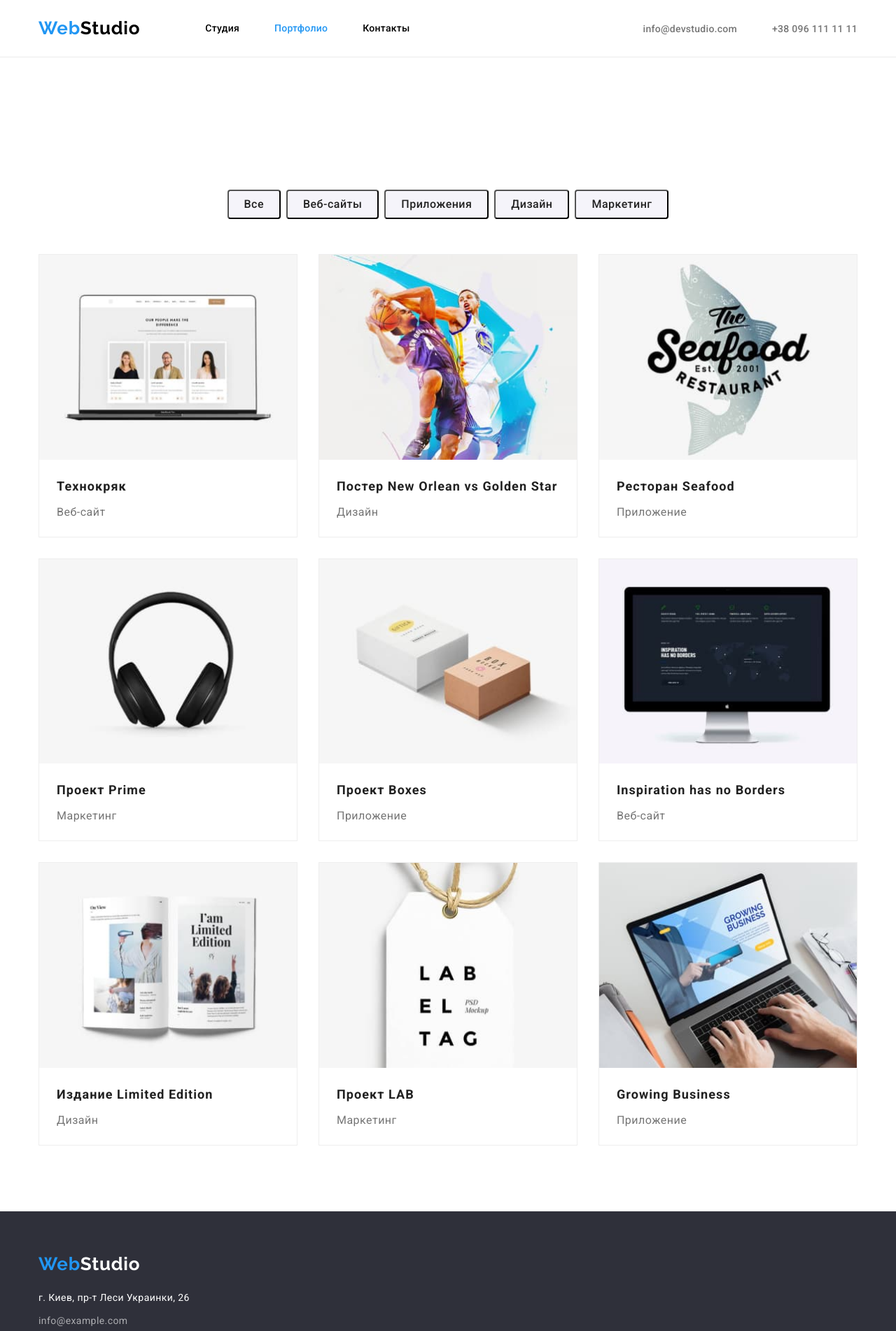
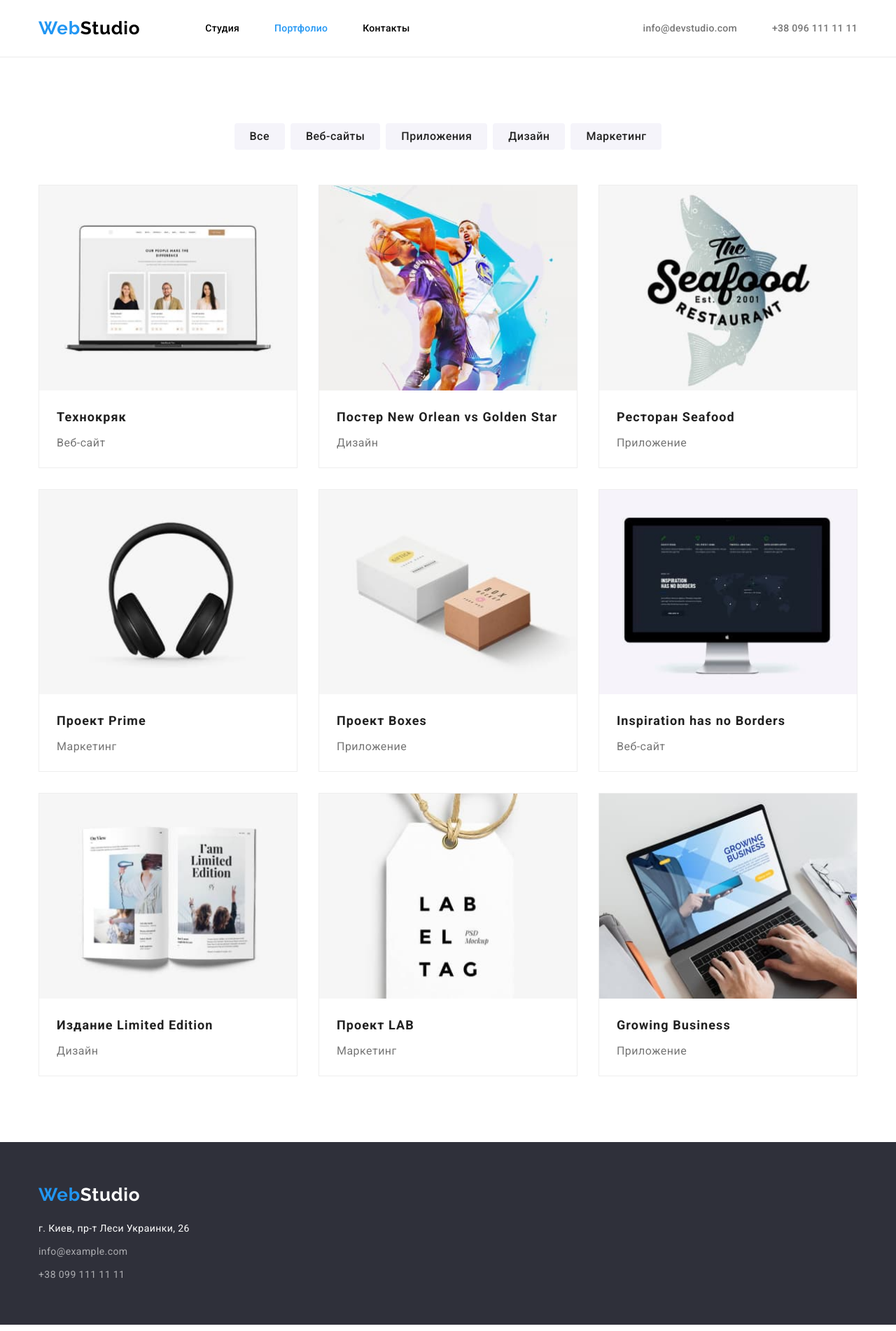
Before and after one commit to Paul-Semenko/goit-markup-hw-03, a plain HTML site: page portfolio.html in a window 1280 px wide. Shown: the top 1902 px of the page at 70% size. Drawn offline with nearby package versions, Linux system fonts and the light colour scheme.

Commit message:
commit-04

```diff
--- a/css/style.css
+++ b/css/style.css
@@ -85,8 +85,8 @@ img {
 /*---------- Header ------------------- */
 
 .header {
-    padding-top: 25px;
-    padding-bottom: 25px;
+    /* padding-top: 25px;
+    padding-bottom: 25px; */
     border-bottom: var(--border-color)1px solid;
 }
 
@@ -135,7 +135,8 @@ img {
     margin-right: auto;
 }
 
-.site-nav {
+.site-nav,
+.contacts {
     margin-top: 0;
     margin-bottom: 0;
     padding-left: 0px;
@@ -152,6 +153,21 @@ img {
 
 .site-nav .link {
     color: var(--main-text);
+}
+
+.logo {
+    padding-top: 25px;
+    padding-bottom: 25px;
+}
+
+.link,
+.header-link {
+    padding-top: 32px;
+    padding-bottom: 32px;
+}
+
+.site-nav .link,
+.header-link {
     font-weight: 500;
     line-height: 1.15;
     letter-spacing: 0.02em;
@@ -171,11 +187,7 @@ img {
 }
 
 .header-link {
-    margin: ;
     color: var(--paragraph-color);
-    font-weight: 500;
-    line-height: 1.15;
-    letter-spacing: 0.02em;
 }
 
 
@@ -183,6 +195,7 @@ img {
 
 .buttons {
     padding: 6px 22px;
+    border: 0;
     border-radius: 4px;
     color: var(--title-color);
     background: var(--buttons-background);
@@ -205,17 +218,14 @@ img {
 
 .section-btn {
     display: inline-flex;
-    margin-right: auto;
-    margin-left: auto;
-    margin-top: 0px;
-    margin-bottom: auto;
+    margin-top: 0;
+    margin-bottom: 50px;
     padding: 0;
-    padding-top: 95px;
-    padding-bottom: 50px;
 }
 
 .btn-list {
     display: flex;
+    justify-content: center;
 }
 
 .button-items:not(:last-child) {
@@ -296,38 +306,40 @@ img {
 /*------------- Footer -----------------*/
 
 .footer {
-    height: 252px;
+    padding-top: 60px;
+    padding-bottom: 60px;
     background-color: var(--dark-bg-color);
+}
+
+.footer-logo {
+    display: inline-block;
+    margin: 0;
+    margin-bottom: 20px;
 }
 
 .place {
     font-style: normal;
-}
-
-.footer-logo {
-    display: inline-block;
-    padding-top: 60px;
-    margin: 0px;
-    padding-bottom: 20px;
+    display: block;
+    margin-bottom: 0;
+    margin-top: 0;
+    padding: 0;
 }
 
 .footer-contacts {
-    margin-bottom: 0px;
-    margin-top: 0px;
-    padding-left: 0px;
-    padding-bottom: 30px;
-}
-
-.footer-contacts .footer-link {
-    display: inline-block;
-    margin: 9px;
-    margin-top: 0px;
-    margin-left: 0px;
+    margin: 0;
+    padding: 0;
 }
 
 .location {
+    margin-top: 0px;
+}
+
+.location:not(:last-child),
+.footer-items:not(:last-child) {
     margin-bottom: 9px;
-    margin-top: 0px;
+}
+
+.location {
     color: var(--main-background);
 }
 
@@ -342,14 +354,20 @@ img {
 /* ------Section Intro ------------*/
 
 .section-intro {
+    padding-top: 200px;
+    padding-bottom: 200px;
     background-color: var(--dark-bg-color);
 }
 
 .title-intro {
     display: block;
+    margin-right: auto;
+    margin-left: auto;
+    padding-right: 234px;
+    padding-left: 234px;
     margin-top: 0;
     margin-bottom: 30px;
-    padding-top: 200px;
+    /* padding-top: 200px; */
     color: var(--main-background);
     font-weight: 900;
     font-size: 44px;
@@ -358,9 +376,10 @@ img {
     text-transform: uppercase;
 }
 
-.intro {
+
+/* .intro {
     padding-bottom: 200px;
-}
+} */
 
 .button {
     display: block;
@@ -371,6 +390,7 @@ img {
     padding: 10px 32px;
     box-shadow: 0px 4px 4px rgba(0, 0, 0, 0.15);
     border-radius: 4px;
+    border: 0;
     color: var(--main-background);
     background: var(--accent-color);
     font-family: inherit;
--- a/portfolio.html
+++ b/portfolio.html
@@ -23,8 +23,16 @@
                     <li class="menu-items"><a href="#" class="link">Контакты</a></li>
                 </ul>
             </nav>
+            <ul class="contacts menu">
+                <li class="menu-items">
                     <a href="mailto:info@devstudio.com" class="header-link">info@devstudio.com</a>
+                </li>
+                <li class="menu-items">
                     <a href="tel:+380961111111" class="header-link"> +38 096 111 11 11</a>
+                </li>
+            </ul>
+
+
         </div>
 
     </header>
@@ -33,15 +41,15 @@
         <section class="section-portfolio">
             <div class="container">
                 <h1 class="section-title visually-hidden">Портфолио</h1>
-                <div class="btn-list">
-                    <ul class="section-btn">
+
+                <ul class="section-btn btn-list">
                     <li class="button-items"><button type="button" class="buttons">Все</button></li>
                     <li class="button-items"><button type="button" class="buttons">Веб-сайты</button></li>
                     <li class="button-items"><button type="button" class="buttons">Приложения</button></li>
                     <li class="button-items"><button type="button" class="buttons">Дизайн</button></li>
                     <li class="button-items"><button type="button" class="buttons">Маркетинг</button></li>
                 </ul>
-                </div>
+
                 <ul class="portfolio-items grid">
                     <li class="grid-item">
                         <div class="box">
@@ -156,10 +164,10 @@
             <address class="place">
             <p class="location">г. Киев, пр-т Леси Украинки, 26</p>
             <ul class="footer-contacts">
-                <li>
+                <li class="footer-items">
                     <a href="mailto:info@example.com " class="footer-link">info@example.com</a>
                 </li>
-                <li>
+                <li class="footer-items">
                     <a href="tel:+380991111111 " class="footer-link">+38 099 111 11 11</a>
                 </li>
             </ul>
```
Also changed, not shown: index.html (+10 -16 lines). Lines whose indentation alone changed are shown as unchanged.
